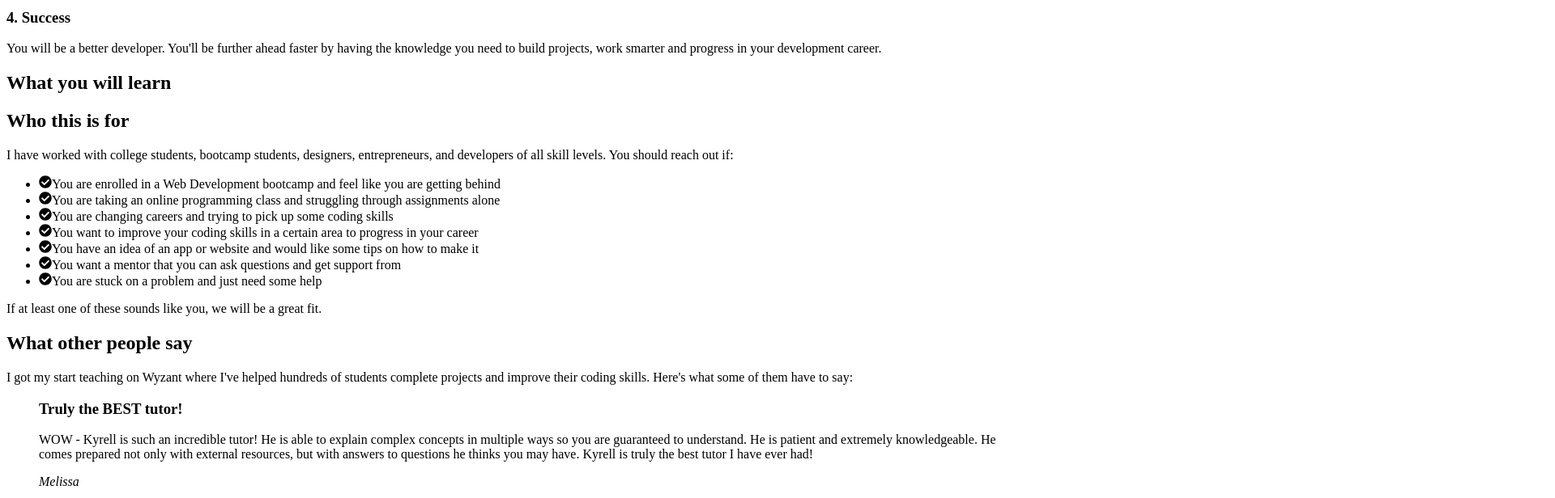
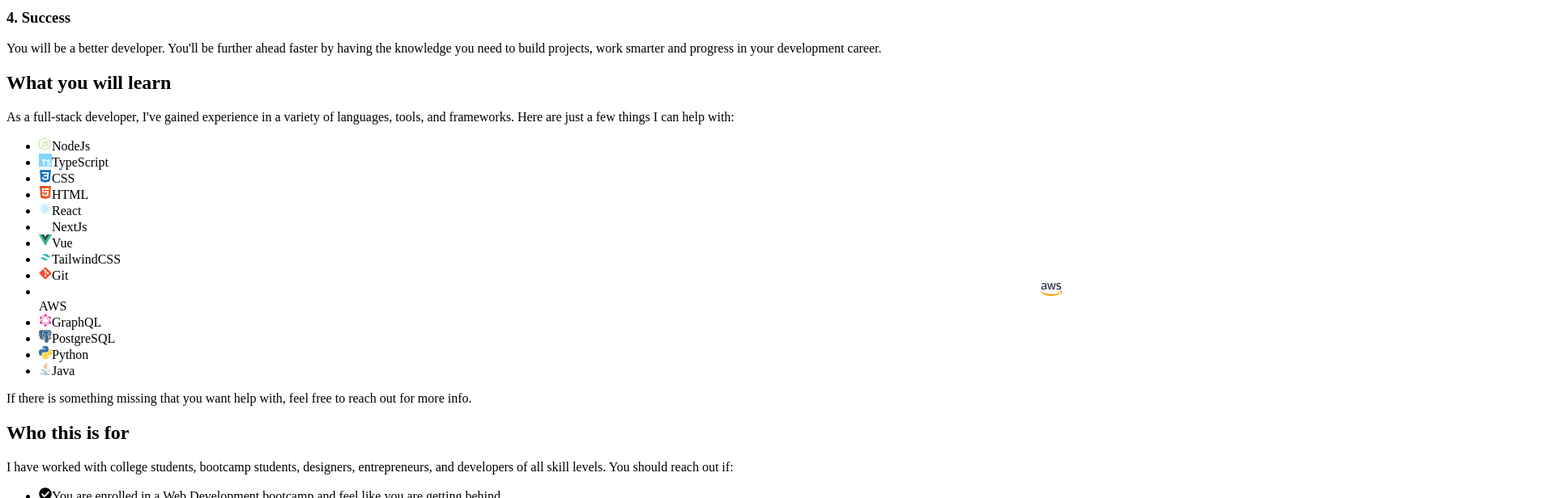
Before and after one commit to kyrelldixon/kyrelldixon.com, a Next.js app: page /coaching in a window 1280 px wide. Shown: the part 680-1296 px from the top of the page at 81% size, 1920 px wide, since content can reach past the window. Built offline with nearby package versions, Linux system fonts and the light colour scheme; a web font is replaced by a local one.

Commit message:
feat: add what you will learn section

```diff
--- a/pages/coaching.js
+++ b/pages/coaching.js
@@ -106,6 +106,107 @@ export default function CoachingPage() {
             <h2 className="mb-10 text-2xl font-extrabold leading-tight md:mb-10 md:text-4xl">
               What you will learn
             </h2>
+            <p className="mb-8">
+              As a full-stack developer, I've gained experience in a variety of
+              languages, tools, and frameworks. Here are just a few things I can
+              help with:
+            </p>
+            <ul className="flex flex-wrap items-center justify-center mb-8">
+              <li className="flex flex-col items-center justify-center w-24 h-24 m-2 bg-gray-900 rounded-lg shadow">
+                <span className="inline-block mb-2 text-2xl">
+                  <Icon name="node" />
+                </span>
+                <span className="inline-block text-xs font-bold">NodeJs</span>
+              </li>
+              <li className="flex flex-col items-center justify-center w-24 h-24 m-2 bg-gray-900 rounded-lg shadow">
+                <span className="inline-block mb-2 text-2xl">
+                  <Icon name="typescript" />
+                </span>
+                <span className="inline-block text-xs font-bold">
+                  TypeScript
+                </span>
+              </li>
+              <li className="flex flex-col items-center justify-center w-24 h-24 m-2 bg-gray-900 rounded-lg shadow">
+                <span className="inline-block mb-2 text-2xl">
+                  <Icon name="css" />
+                </span>
+                <span className="inline-block text-xs font-bold">CSS</span>
+              </li>
+              <li className="flex flex-col items-center justify-center w-24 h-24 m-2 bg-gray-900 rounded-lg shadow">
+                <span className="inline-block mb-2 text-2xl">
+                  <Icon name="html" />
+                </span>
+                <span className="inline-block text-xs font-bold">HTML</span>
+              </li>
+              <li className="flex flex-col items-center justify-center w-24 h-24 m-2 bg-gray-900 rounded-lg shadow">
+                <span className="inline-block mb-2 text-2xl">
+                  <Icon name="react" />
+                </span>
+                <span className="inline-block text-xs font-bold">React</span>
+              </li>
+              <li className="flex flex-col items-center justify-center w-24 h-24 m-2 bg-gray-900 rounded-lg shadow">
+                <span className="inline-block mb-2 text-2xl">
+                  <Icon name="nextjs" />
+                </span>
+                <span className="inline-block text-xs font-bold">NextJs</span>
+              </li>
+              <li className="flex flex-col items-center justify-center w-24 h-24 m-2 bg-gray-900 rounded-lg shadow">
+                <span className="inline-block mb-2 text-2xl">
+                  <Icon name="vue" />
+                </span>
+                <span className="inline-block text-xs font-bold">Vue</span>
+              </li>
+              <li className="flex flex-col items-center justify-center w-24 h-24 m-2 bg-gray-900 rounded-lg shadow">
+                <span className="inline-block mb-2 text-2xl">
+                  <Icon name="tailwind" />
+                </span>
+                <span className="inline-block text-xs font-bold">
+                  TailwindCSS
+                </span>
+              </li>
+              <li className="flex flex-col items-center justify-center w-24 h-24 m-2 bg-gray-900 rounded-lg shadow">
+                <span className="inline-block mb-2 text-2xl">
+                  <Icon name="git" />
+                </span>
+                <span className="inline-block text-xs font-bold">Git</span>
+              </li>
+              <li className="flex flex-col items-center justify-center w-24 h-24 m-2 bg-gray-900 rounded-lg shadow">
+                <span className="inline-block mb-2 text-2xl">
+                  <Icon name="aws" />
+                </span>
+                <span className="inline-block text-xs font-bold">AWS</span>
+              </li>
+              <li className="flex flex-col items-center justify-center w-24 h-24 m-2 bg-gray-900 rounded-lg shadow">
+                <span className="inline-block mb-2 text-2xl">
+                  <Icon name="graphql" />
+                </span>
+                <span className="inline-block text-xs font-bold">GraphQL</span>
+              </li>
+              <li className="flex flex-col items-center justify-center w-24 h-24 m-2 bg-gray-900 rounded-lg shadow">
+                <span className="inline-block mb-2 text-2xl">
+                  <Icon name="postgres" />
+                </span>
+                <span className="inline-block text-xs font-bold">
+                  PostgreSQL
+                </span>
+              </li>
+              <li className="flex flex-col items-center justify-center w-24 h-24 m-2 bg-gray-900 rounded-lg shadow">
+                <span className="inline-block mb-2 text-2xl">
+                  <Icon name="python" />
+                </span>
+                <span className="inline-block text-xs font-bold">Python</span>
+              </li>
+              <li className="flex flex-col items-center justify-center w-24 h-24 m-2 bg-gray-900 rounded-lg shadow">
+                <span className="inline-block mb-2 text-2xl">
+                  <Icon name="java" />
+                </span>
+                <span className="inline-block text-xs font-bold">Java</span>
+              </li>
+            </ul>
+            <p>
+              If there is something missing that you want help with, feel free
+              to reach out for more info.
+            </p>
           </div>
         </section>
         <section className="py-8 md:py-12">
--- a/styles/index.css
+++ b/styles/index.css
@@ -63,7 +63,3 @@ html {
 }
 
 @tailwind utilities;
-
-svg {
-  display: inline-block;
-}
```
